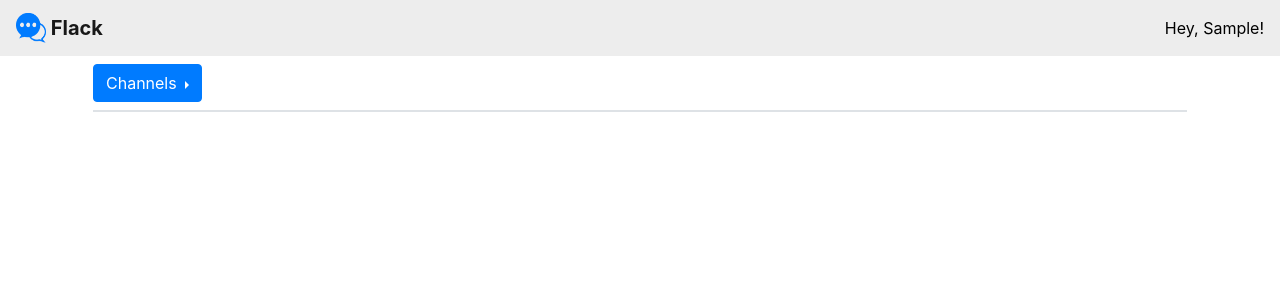
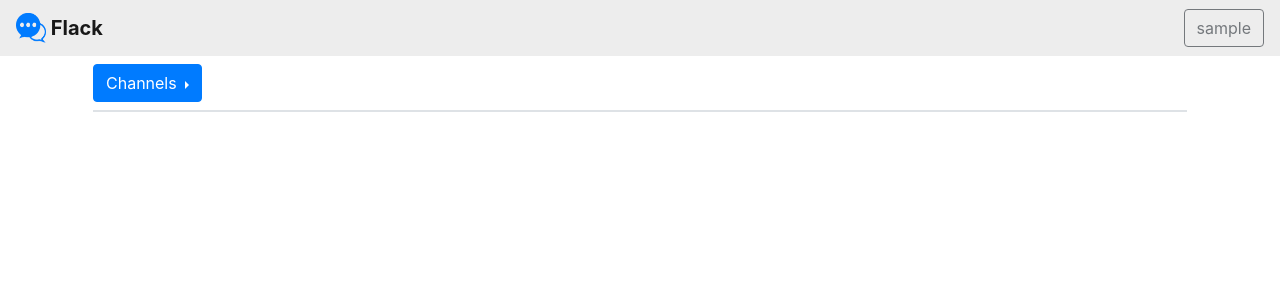
Before and after one commit to yogeshsingh101200/flack, a Flask app: page / in a window 1280 px wide. Shown: the top 300 px of the page. Run offline with Flask 2, Linux system fonts and the light colour scheme; the visitor is signed in with stand-in values (Sample User, id 1); some libraries are stand-ins or nearby versions.

Commit message:
replaced navbar text with button to display user name

```diff
--- a/templates/layout.html
+++ b/templates/layout.html
@@ -48,7 +48,12 @@
             Flack
         </a>
         {% if session.get("user") %}
-        <span class="navbar-text text-capitalize" id="display-name">Hey, {{session["user"]}}!</span>
+        <ul class="nav">
+            <li class="nav-item">
+                <button class="btn btn-outline-dark btn-usr-name" disabled>{{session["user"]}}</button>
+            </li>
+        </ul>
+        <!-- <span class="navbar-text text-capitalize" id="display-name">Hey, {{session["user"]}}!</span>-->
         {% endif %}
     </nav>
     {% block body %}
```
